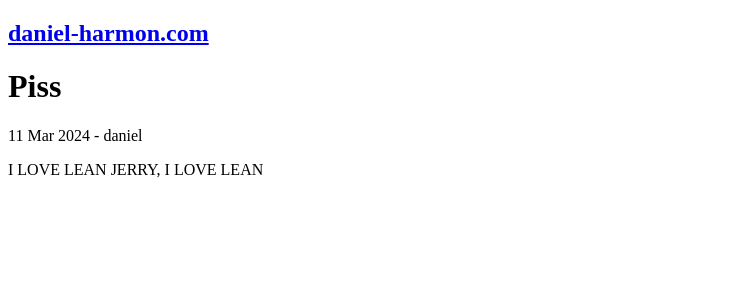
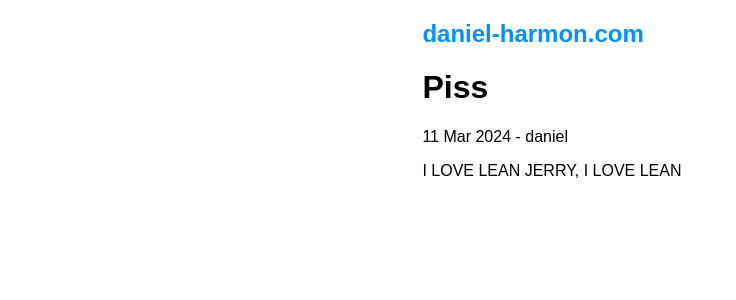
Before and after one commit to Dan-Harmon/Dan-Harmon.github.io, a Jekyll site: the page built from _posts/2024-03-11-piss.md, in a window 1280 px wide. Shown: the top 300 px of the page, without its empty margins (0-736 px from the left). Built offline with Jekyll 4.4.1, drawn with Linux system fonts in a browser that asks for light colours.

Commit message:
style sheets still broken

```diff
--- a/_layouts/default.html
+++ b/_layouts/default.html
@@ -3,8 +3,8 @@
   <head class="main">
     <meta charset="utf-8">
     <title>{{ page.title }}</title>
-    <link rel="stylesheet" href="styles.css">
-    <a href="./index.html" class="title"><h2>daniel-harmon.com</h2></a>
+    <link rel="stylesheet" href="/styles.css">
+    <a href="/index.html" class="title"><h2>daniel-harmon.com</h2></a>
   </head>
   <body class="main">
     {{ content }}
--- a/_layouts/post.html
+++ b/_layouts/post.html
@@ -1,16 +1,9 @@
-<!doctype html>
-<html>
-  <head class="main">
-    <meta charset="utf-8">
-    <title>{{ page.title }}</title>
-    <link rel="stylesheet" href="../styles.css">
-    <a href="../index.html" class="title"><h2>daniel-harmon.com</h2></a>
-  </head>
-  <body class="main">
+---
+layout: default
+---
+
     <h1>{{ page.title }}</h1>
 
     <p>{{ page.date | date_to_string }} - {{ page.author }}</p>
 
     <p>{{ content }}</p>
-  </body>
-</html>
--- a/index.html
+++ b/index.html
@@ -5,7 +5,7 @@ layout: default
 
 <p><b>Daniel Harmon</b> -- visionary, genius, looks cute in cardigans</p>
 
-<p><a href="./about.html">about</a> / <a href="./contact.html">contact</a> / <a>subscribe</a></p>
+<p><a href="/about.html">about</a> / <a href="/contact.html">contact</a> / <a>subscribe</a></p>
 
 <ul>
     {% for post in site.posts %}
```
Also changed, not shown: 6 other files.
